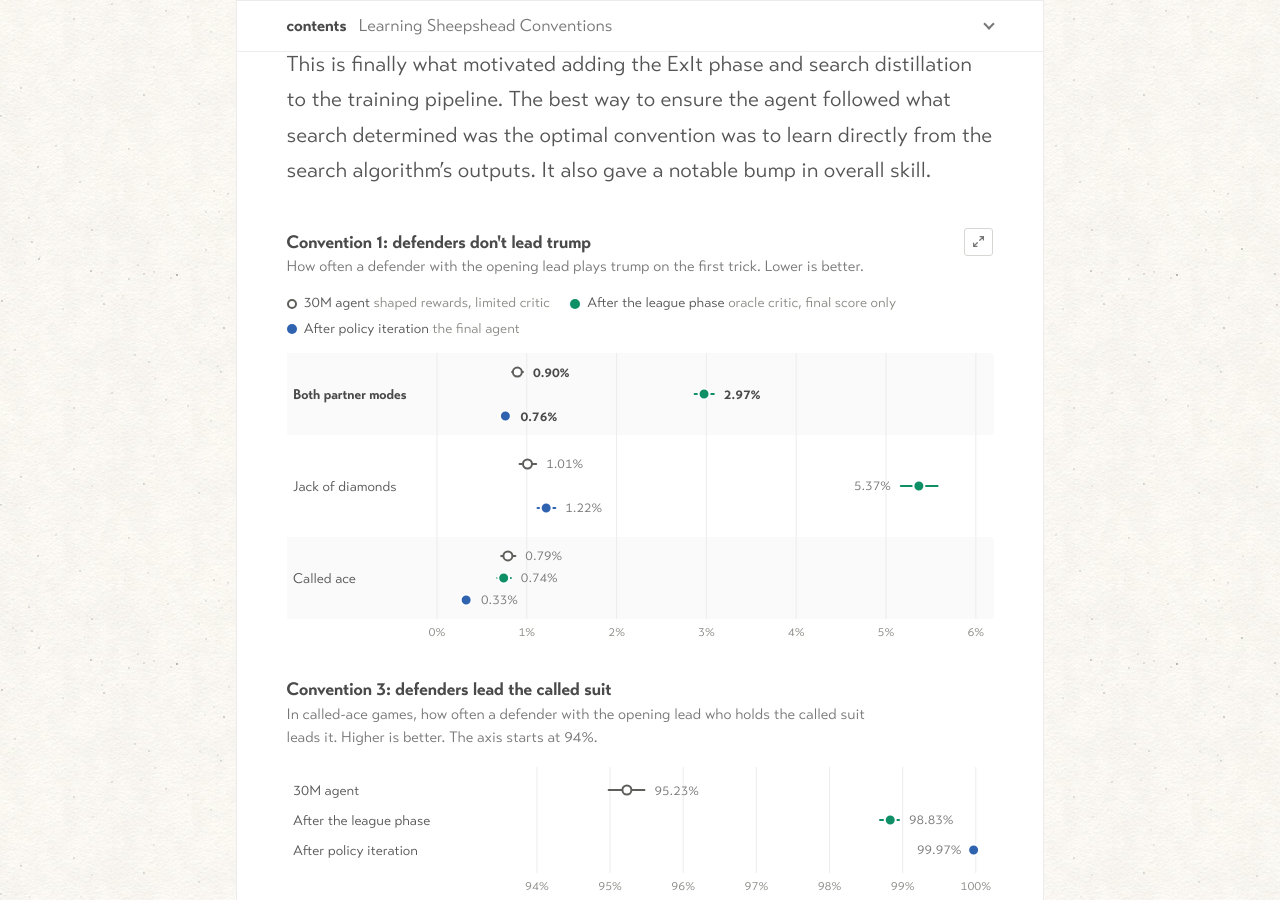
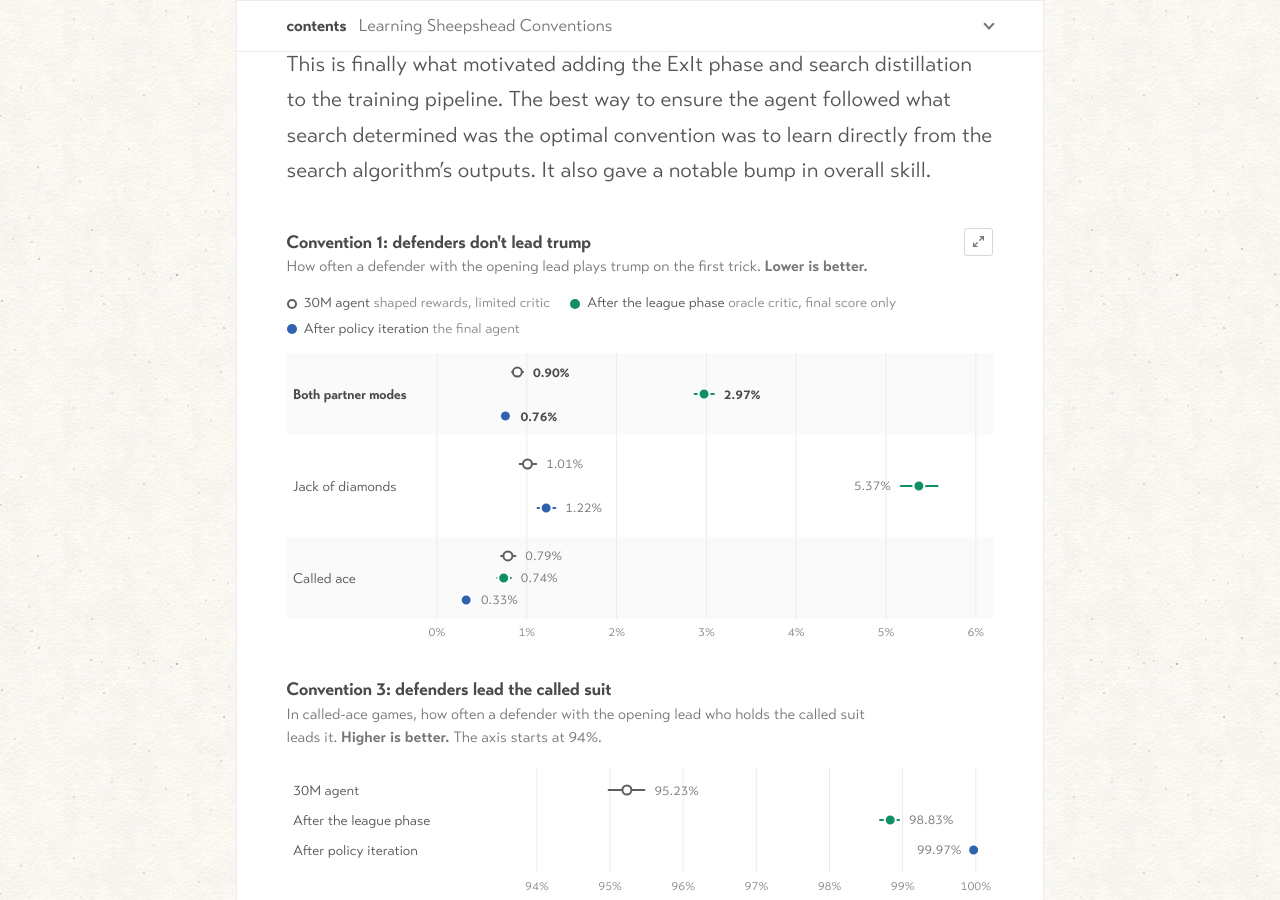
Before and after one commit to adamanthil/bender.io, a Jekyll site: the page built from _posts/2026-11-11-building-an-expert-sheepshead-ai-with-reinforcement-learning.md, in a window 1280 px wide and 900 px high, scrolled down 26287 px. Built offline with Jekyll 4.4.1, drawn with Linux system fonts in a browser that asks for light colours.

Commit message:
Allow Markdown in chart subtitles
Render each panel's subtitle through Markdown and use it to bold
the reading direction in the two convention charts.

Co-Authored-By: Claude Fable 5.2 <noreply@anthropic.com>
Claude-Session: https://claude.ai/code/session_014WnXaAVcYhSVkZKkznaFse

```diff
--- a/_data/sheepshead/conventions.json
+++ b/_data/sheepshead/conventions.json
@@ -23,7 +23,7 @@
   {
    "type": "dots",
    "title": "Convention 1: defenders don't lead trump",
-   "sub": "How often a defender with the opening lead plays trump on the first trick. Lower is better.",
+   "sub": "How often a defender with the opening lead plays trump on the first trick. **Lower is better.**",
    "domain": [
     0,
     6
@@ -154,7 +154,7 @@
   {
    "type": "dots",
    "title": "Convention 3: defenders lead the called suit",
-   "sub": "In called-ace games, how often a defender with the opening lead who holds the called suit leads it. Higher is better. The axis starts at 94%.",
+   "sub": "In called-ace games, how often a defender with the opening lead who holds the called suit leads it. **Higher is better.** The axis starts at 94%.",
    "domain": [
     94,
     100
--- a/_includes/chart.html
+++ b/_includes/chart.html
@@ -14,7 +15,7 @@
 {%- for panel in include.data.panels %}
 <div class="fig-panel">
 <p class="fig-title">{{ panel.title }}</p>
-<p class="fig-sub">{{ panel.sub }}</p>
+<p class="fig-sub">{{ panel.sub | markdownify | remove: "<p>" | remove: "</p>" | strip }}</p>
 <div class="fig-chart"></div>
 </div>
 {%- endfor %}
```
Also changed, not shown: other parts of _includes/chart.html (+2 -1 lines), README.md.
